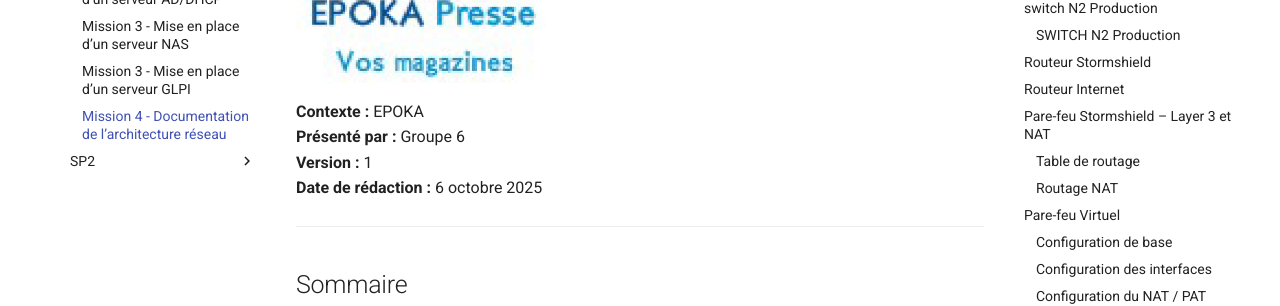
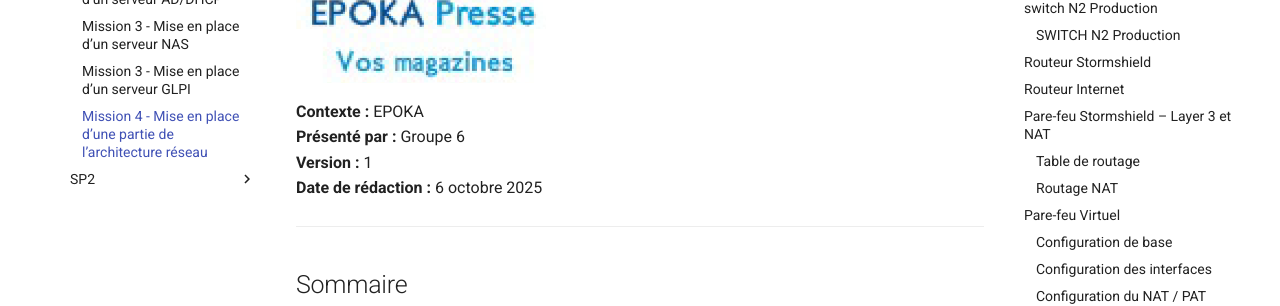
Before and after one commit to Joris-Texier/documentation-cub, an MkDocs documentation site: the page built from docs/AP/Documentation/SP0/Mission 4/SP0_Mission4_Architecture_Reseau.md, in a window 1280 px wide. Shown: the part 364-670 px from the top of the page. Built offline with MkDocs 1.6.1 and Material for MkDocs 9.7.7, drawn with Linux system fonts in a browser that asks for light colours.

```diff
--- a/mkdocs.yml
+++ b/mkdocs.yml
@@ -48,7 +48,7 @@
               - Mission 2 - Mise en place d’un serveur AD/DHCP: AP/Documentation/SP0/Mission 2/SP0_Mission2_AD_DHCP.md
               - Mission 3 - Mise en place d’un serveur NAS: AP/Documentation/SP0/Mission 3/SP0_Mission3_NAS.md
               - Mission 3 - Mise en place d’un serveur GLPI: AP/Documentation/SP0/Mission 3/SP0_Mission3_GLPI.md
-              - Mission 4 - Documentation de l’architecture réseau: AP/Documentation/SP0/Mission 4/SP0_Mission4_Architecture_Reseau.md
+              - Mission 4 - Mise en place d’une partie de l’architecture réseau: AP/Documentation/SP0/Mission 4/SP0_Mission4_Architecture_Reseau.md
           - SP2:
               - Mission 1: AP/Documentation/SP2/Mission 1/[]
               - Mission 2: AP/Documentation/SP2/Mission 2/[]
```
